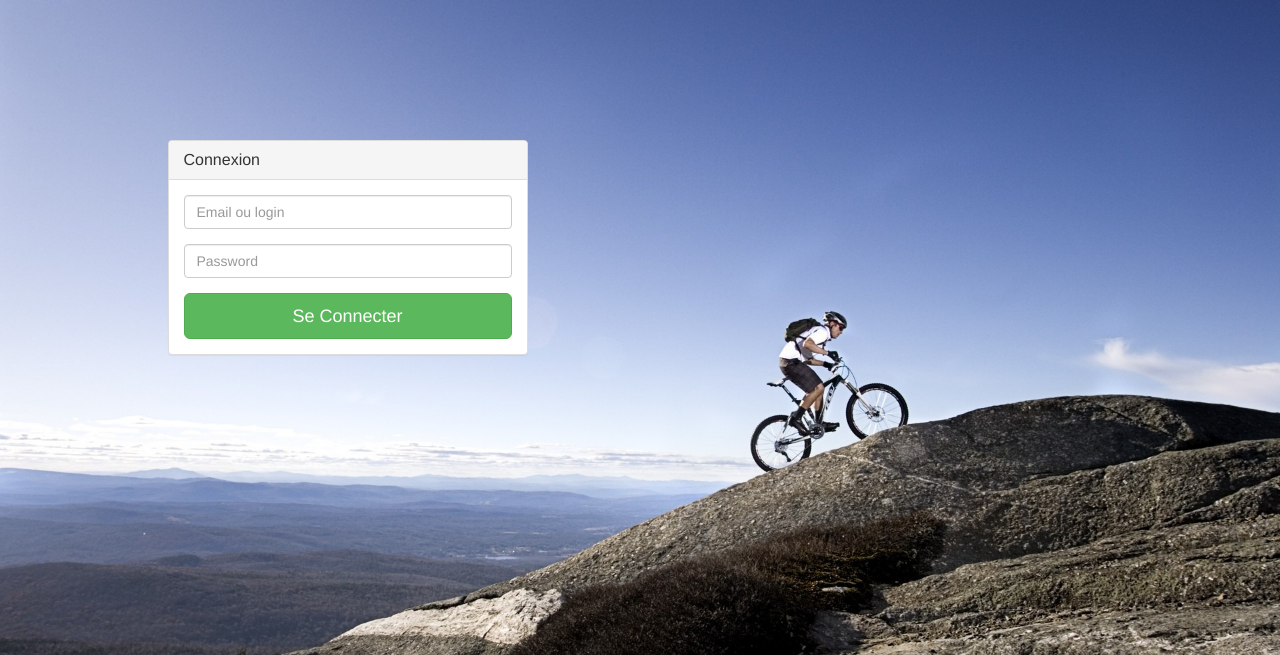
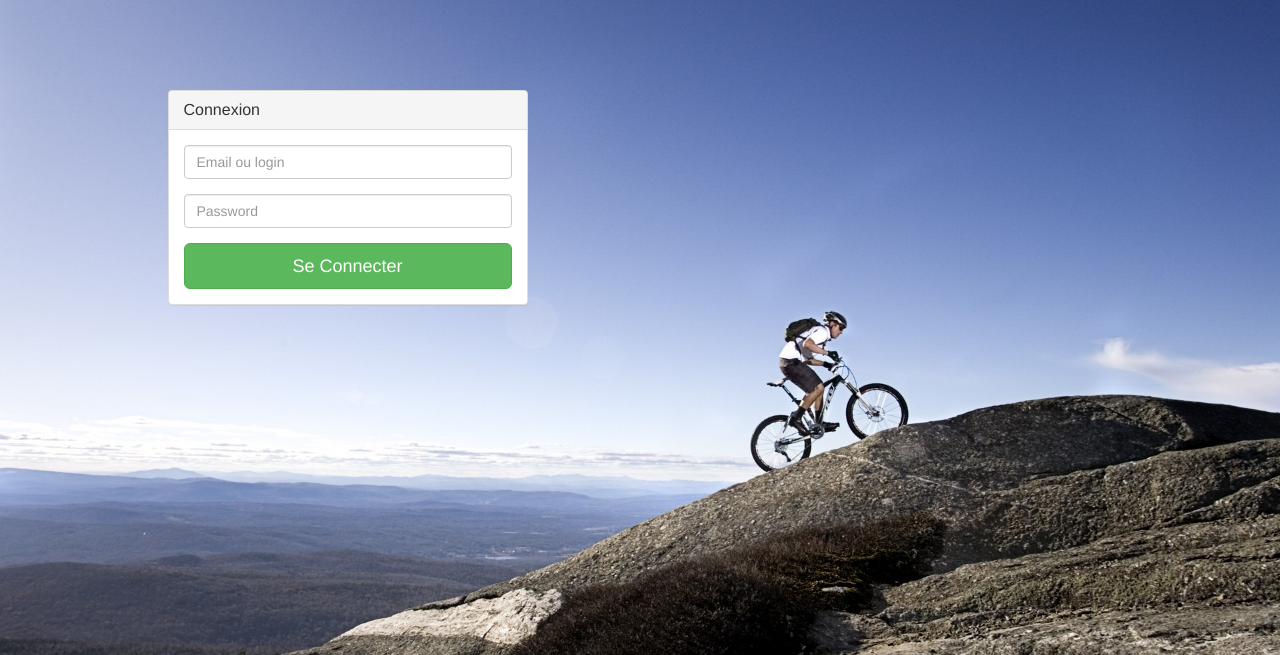
Before and after one commit to ValentinAndre/rallye_cycliste_web, a PHP site: page /login.php in a window 1280 px wide. Shown: the top 655 px of the page. Run offline with PHP 8.4, Linux system fonts and the light colour scheme.

Commit message:
Ajustement background

```diff
--- a/css/login.css
+++ b/css/login.css
@@ -2,13 +2,14 @@ body {
   padding-top: 40px;
   padding-bottom: 40px;
   background-image:url(../img/fond.jpg);
+  background-position: center center;
   background-attachment: fixed ;
   background-repeat: no-repeat ;
   background-size:cover ;
 }
 
-.vertical-offset-100 {
-    padding-top:100px;
+.vertical-offset-50 {
+    padding-top:50px;
 }
 
 .center-text {
--- a/login.php
+++ b/login.php
@@ -52,7 +52,7 @@ if (isset($_POST['connexion'])) {
 	</head>
 	<body>
 		<div class="container">
-    		<div class="row vertical-offset-100">
+    		<div class="row vertical-offset-50">
     			<div class="col-lg-offset-1 col-lg-4">
     				<div class="panel panel-default">
 			  			<div class="panel-heading">
```
